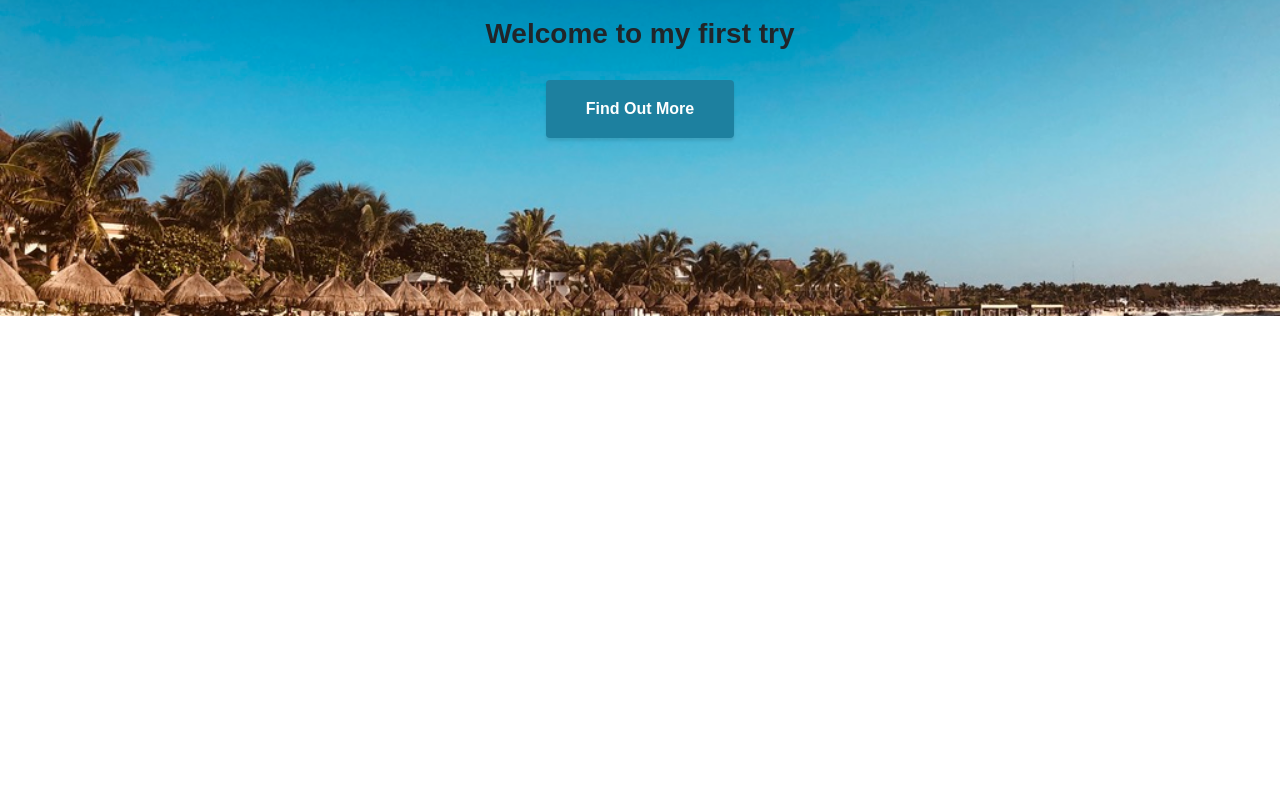
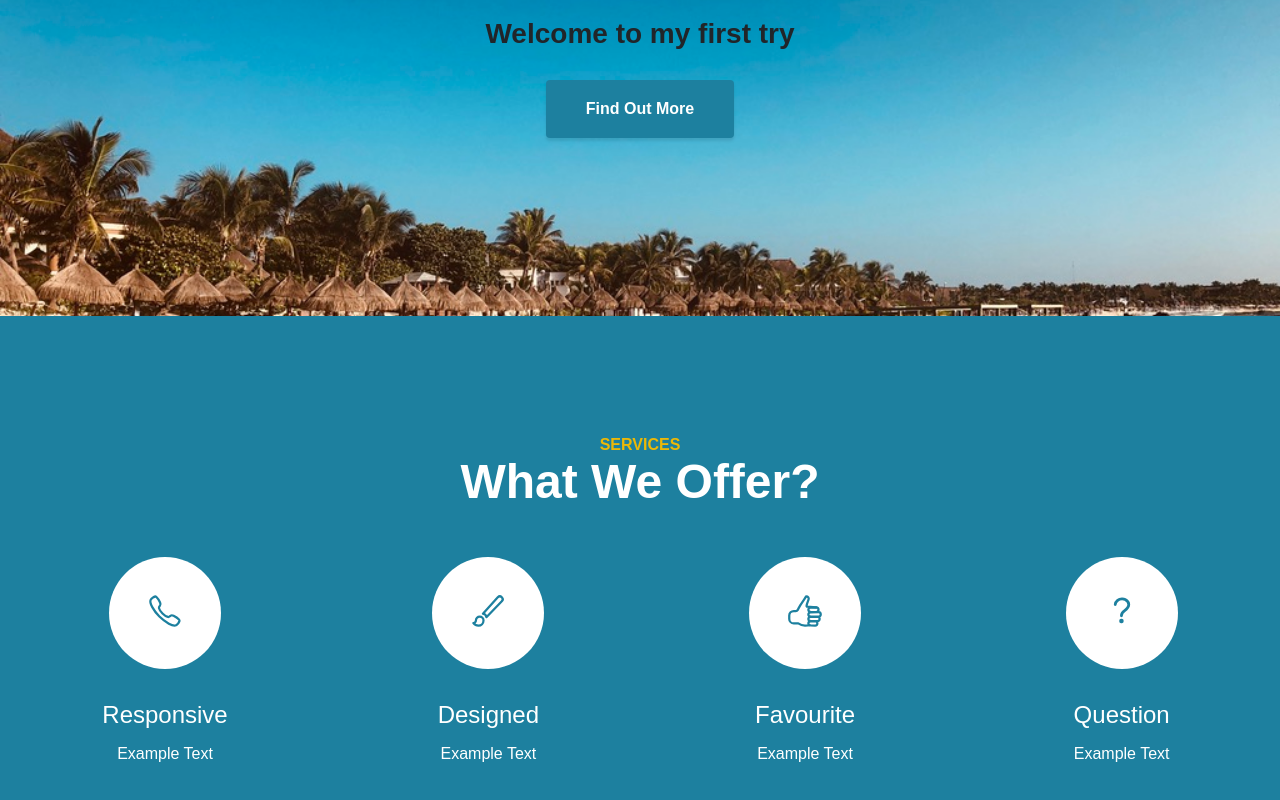
Before and after one commit to tsenior18/React-Portfolio, a React (Create React App) app: page / in a window 1280 px wide. Shown: the part 268-1068 px from the top of the page. Before the commit the page ends 800 px from the top, so only its background shows below. Built offline with nearby package versions, Linux system fonts and the light colour scheme.

Commit message:
icons added & text & description styles

```diff
--- a/public/index.html
+++ b/public/index.html
@@ -8,6 +8,7 @@
   <meta name="theme-color" content="#000000" />
   <meta name="description" content="Web site created using create-react-app" />
   <link rel="apple-touch-icon" href="%PUBLIC_URL%/logo192.png" />
+  <link rel="stylesheet" href="path/to/font-awesome/css/font-awesome.min.css">
   <link rel="manifest" href="%PUBLIC_URL%/manifest.json" />
 
   <title>React App</title>
@@ -17,6 +18,6 @@
 
   <div id="root"></div>
 
+  <script src="https://unpkg.com/ionicons@5.0.0/dist/ionicons.js"></script>
 </body>
-
 </html>
--- a/src/index.js
+++ b/src/index.js
@@ -5,6 +5,7 @@ import './index.css';
 import Navigation from './navigation';
 import Header from './header';
 import * as serviceWorker from './serviceWorker';
+import Services from './services';
 
 class App extends Component {
    render(){
@@ -13,6 +14,7 @@ class App extends Component {
       {/* Can use the title etc through as props */}
       <Navigation logoTitle="React Project" />
       <Header title="Stylish Portfolio" button="Find Out More"/>
+      <Services />
       </div>
      );
    }
--- /dev/null
+++ b/src/services.css
@@ -0,0 +1,55 @@
+.services{
+    background: #1d809f;
+    padding-top: 120px;
+    padding-bottom: 120px;
+    text-align: center;
+}
+
+.services h3{
+    font-size: 16px;
+    text-transform: uppercase;
+    color:rgb(236, 184, 7);
+    margin:0;
+    padding: 0;
+}
+
+.services h2{
+    font-size: 48px;
+    color:#fff;
+    margin-bottom: 48px;
+    margin-top: 0;
+}
+
+.services > .row{
+    display: flex;
+    justify-content: space-around;
+}
+
+.services > .row span{
+    background-color: #fff;
+    width: 112px;
+    height: 112px;
+    display: inline-block;
+    border-radius: 50%;
+    color: #1d809f;
+    font-size: 36px;
+    line-height: 120px;
+}
+
+.services > .row span ion-icon{
+    contain: none;
+}
+
+.services > .row h4{
+    margin-bottom: 8px;
+    font-family: inherit;
+    font-weight: 500;
+    line-height: 1.2;
+    font-size: 24px;
+    color: white;
+}
+
+.services > .row p {
+    font-size: 16px;
+    color:#fff;
+}
--- /dev/null
+++ b/src/services.js
@@ -0,0 +1,57 @@
+import React, { Component } from 'react';
+import './services.css';
+
+class Services extends Component{
+    render(){
+        return(
+            <div className="services">
+                <h3>services</h3>
+                <h2>What We Offer?</h2>
+            <div className="row">
+                    <Icons myIcon={iconobj[0].icon} myTitle={iconobj[0].titles}  myDescription={iconobj[0].description}/>
+                    <Icons myIcon={iconobj[1].icon} myTitle={iconobj[1].titles}  myDescription={iconobj[1].description}/>
+                    <Icons myIcon={iconobj[2].icon} myTitle={iconobj[2].titles}  myDescription={iconobj[2].description}/>
+                    <Icons myIcon={iconobj[3].icon} myTitle={iconobj[3].titles}  myDescription={iconobj[3].description}/>
+            </div>
+            </div>
+        );
+    }
+}
+
+const iconobj = [
+    {
+        icon: <ion-icon name="call-outline"></ion-icon>,
+        titles: 'Responsive',
+        description: 'Example Text'
+    },
+    {
+        icon: <ion-icon name="brush-outline"></ion-icon>,
+        titles: 'Designed',
+        description: 'Example Text'
+    },
+    {
+        icon: <ion-icon name="thumbs-up-outline"></ion-icon>,
+        titles: 'Favourite',
+        description: 'Example Text'
+    },
+    {
+        icon: <ion-icon name="help-outline"></ion-icon>,
+        titles: 'Question',
+        description: 'Example Text'
+    }
+]
+
+class Icons extends Component {
+    render(){
+        return(
+            <div>
+                <span>
+                    {this.props.myIcon}
+                </span>
+                <h4>{this.props.myTitle}</h4>
+                <p>{this.props.myDescription}</p>
+            </div>
+        );
+    }
+}
+export default Services;
```
Also changed, not shown: public/logo192.png (deleted), public/logo512.png (deleted).
